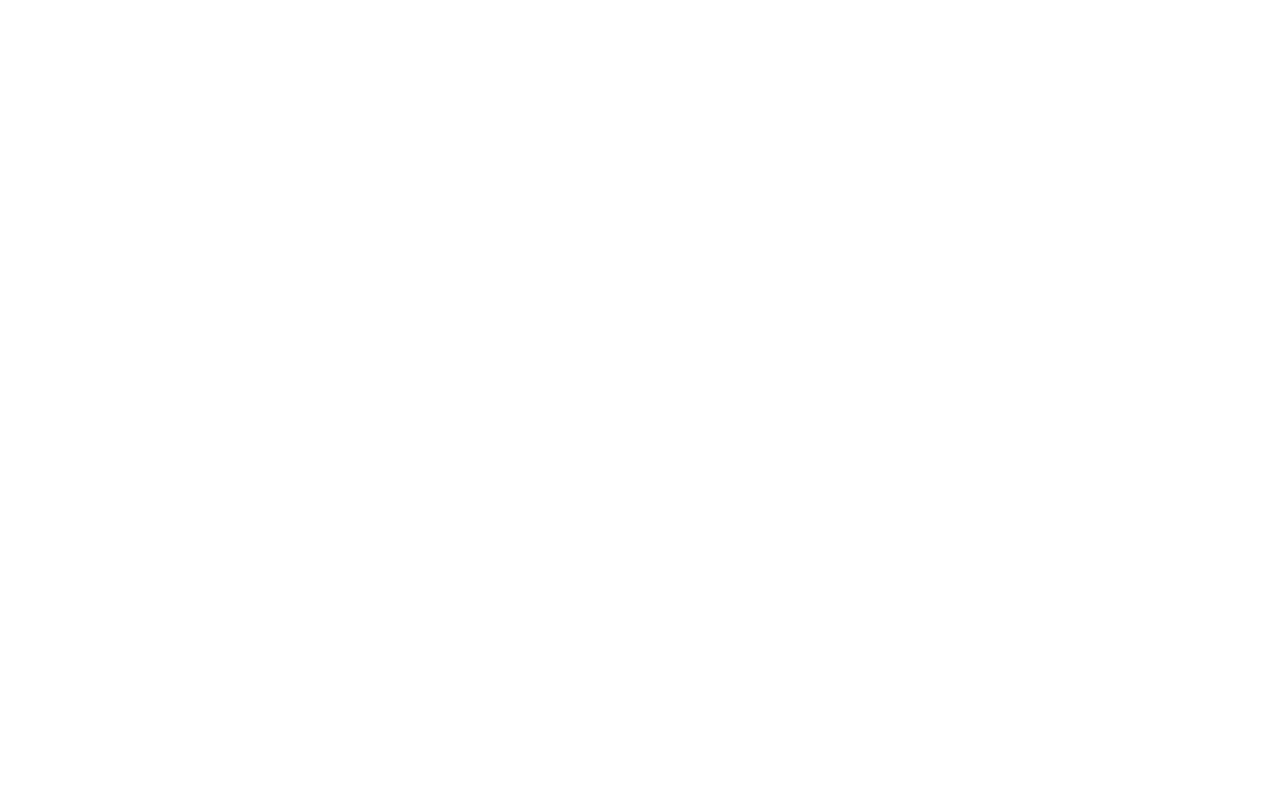
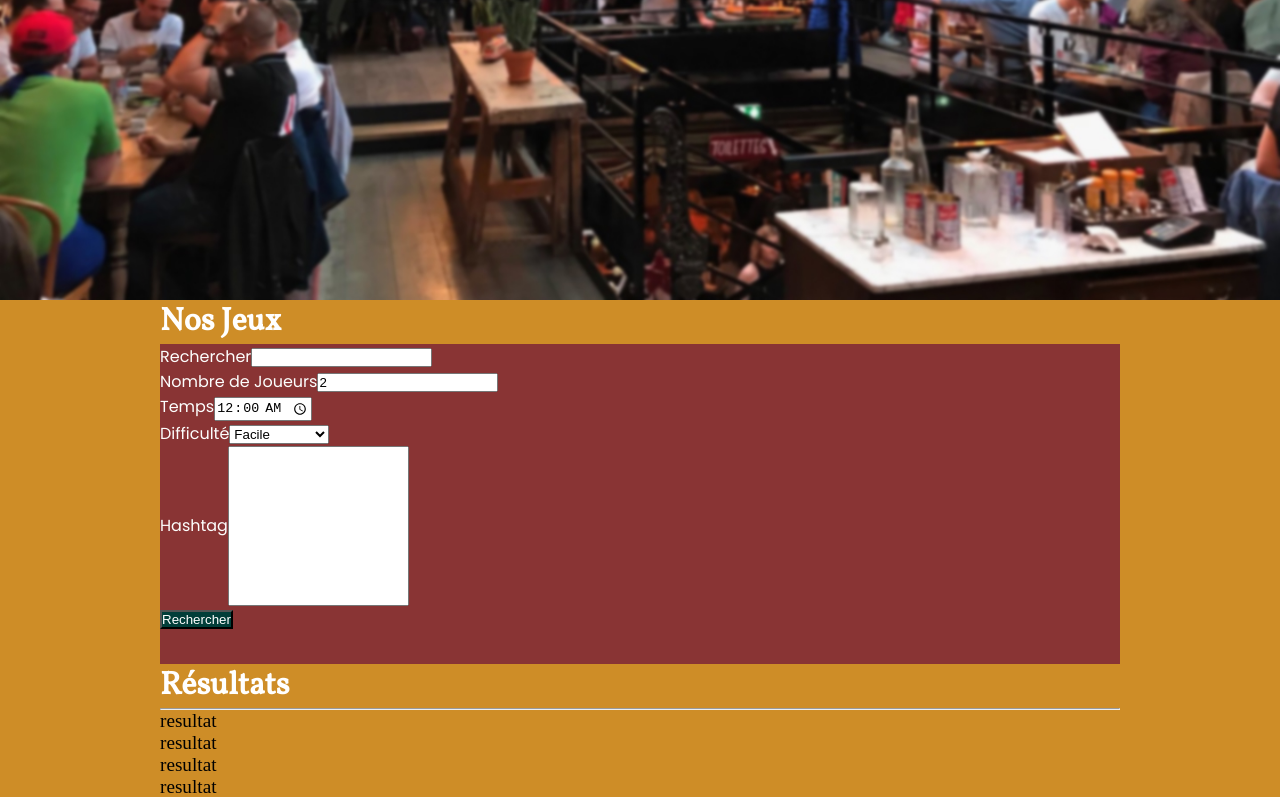
Before and after one commit to swanyptx/lucky-p, a Next.js app: page /ludotheque in a window 1280 px wide. Before the commit this address had no page. Shown: the part 500-1297 px from the top of the page. Before the commit the page ends 800 px from the top, so only its background shows below. Built offline with nearby package versions, Linux system fonts and the light colour scheme.

Commit message:
Page Game/Brewery created + minor changes

```diff
--- a/pages/index.js
+++ b/pages/index.js
@@ -49,7 +49,7 @@
         sectionName="brasserie"
         button={true}
         buttonContent="Voir la brasserie"
-        href="/"
+        href="/brasserie"
       />
       <BasicSection
         title="Les Jeux de La Luck"
@@ -60,7 +60,7 @@
         sectionName="ludotheque"
         button={true}
         buttonContent="Voir la ludothèque"
-        href="/"
+        href="/jeux"
       />
       <Reviews />
       {/* <SocialNetwork/> */}
--- /dev/null
+++ b/pages/ludotheque.js
@@ -0,0 +1,81 @@
+import React from 'react'
+import Head from 'next/head'
+import Booking from '../components/Booking.js'
+import Header from '../components/Header.js'
+import Footer from '../components/Footer.js'
+
+const Ludotheque = () => {
+    return (
+        <div>
+            <Head>
+                <title>La Ludothèque</title>
+                <link rel="icon" href="/favicon.ico" />
+                <link rel="preconnect" href="https://fonts.gstatic.com" />
+                <link href="https://fonts.googleapis.com/css2?family=Poppins&display=swap" rel="stylesheet" />
+                <link href="https://fonts.googleapis.com/css2?family=Poppins:wght@700&display=swap" rel="stylesheet" />
+            </Head>
+            <Header></Header>
+            <section className="ludotheque">
+                <div className="container h-screen py-20 sm:py-10 flex flex-col items-center justify-center ">
+                    <h2>Nos Jeux</h2>
+                    <div className="py-10">
+                        <div className="search rounded p-5">
+                            <form action="" method="get" className="flex flex-col">
+                                <div className="form-group flex flex-nowrap items-center p-6">
+                                    <label htmlFor="searchByName">Rechercher</label>
+                                    <input type="text" id="searchByName" className="search-ByName ml-6 p-2 rounded"/>
+                                </div>
+                                <div className="flex flex-wrap p-3">
+                                    <div className="form-group flex flex-wrap m-3 items-center">
+                                        <label htmlFor="numberPlayer">Nombre de Joueurs</label>
+                                        <input type="number" id="numberPlayer" defaultValue="2" className="ml-6 p-2 w-12 rounded"/>
+                                    </div>
+                                    <div className="form-group flex flex-wrap m-3 items-center">
+                                        <label htmlFor="timePlayable">Temps</label>
+                                        <input type="time" id="timePlayable" defaultValue="00:00" className="ml-6 p-2 rounded"/>
+                                    </div>
+                                    <div className="form-group flex flex-wrap m-3 items-center">
+                                        <label htmlFor="difficulty">Difficulté</label>
+                                        <select name="" id="difficulty" className="p-2 ml-6 rounded">
+                                            <option value="1">Facile</option>
+                                            <option value="2">Intermédiaire</option>
+                                            <option value="3">Pro</option>
+                                        </select>
+                                    </div>
+                                </div>
+                                <div className="form-group flex items-start p-6">
+                                    <label htmlFor="searchByHashtags">Hashtag</label>
+                                    <input type="text" id="searchByHashtags" className="search-hastags rounded ml-11 mb-6 p-2"/>
+                                </div>
+                                <button className="submit rounded py-3 px-4 font-bold" type="submit">Rechercher</button>
+                            </form>
+                        </div>
+                    </div>
+                    <div className="flex flex-col items-center">
+                        <h2>Résultats</h2>
+                        <hr className="w-80"/>
+                        <div className="flex flex-wrap">
+                            <div>
+                                <p>resultat</p>
+                                {/* ForEach d'un composant avec propriété inséré via appel à API */}
+                            </div>
+                            <div>
+                                <p>resultat</p>
+                            </div>
+                            <div>
+                                <p>resultat</p>
+                            </div>
+                            <div>
+                                <p>resultat</p>
+                            </div>
+                        </div>
+                    </div>
+                </div>
+            </section>
+            <Booking></Booking>
+            <Footer />
+        </div>
+    )
+}
+
+export default Ludotheque
--- a/styles/globals.scss
+++ b/styles/globals.scss
@@ -189,3 +189,66 @@
     }
 
 }
+.carte{
+    background-color: $mainGreen;
+    height: fit-content;
+    h2{
+        color: white;
+        font-family: "Vollkorn", sans-serif;
+        font-size: 2rem;
+    }
+}
+.jeux{
+    background-color: $mainBlack;
+    color: white;
+
+    h2{
+        font-family: "Vollkorn", sans-serif;
+        font-size: 2rem;
+    }
+    p{
+        width: 50%;
+        margin: auto;
+    }
+    a{
+        background-color: $mainYellow;
+    }
+    figure{
+        margin: auto;
+        width: 30rem;
+        height: auto;
+        img{
+            width: 100%;
+        }
+    }
+}
+.ludotheque{
+    background-color: $mainYellow;
+    h2{
+        color: white;
+        font-family: "Vollkorn", sans-serif;
+        font-size: 2rem;
+    }
+    .search{
+        min-width: fit-content;
+        min-height: 20rem;
+        background-color: $mainRed;
+        color: $mainBlack;
+        font-family: "Poppins", sans-serif;
+        &-ByName{
+        }
+        &-hastags{
+            min-height: 10rem;
+        }
+        label{
+            color: $mainWhite;
+        }
+    }
+    .submit{
+        width: fit-content;
+        background-color: $mainGreen;
+        margin: auto;
+        color: white;
+
+    }
+}
--- a/styles/reset/_reset.scss
+++ b/styles/reset/_reset.scss
@@ -10,6 +10,7 @@
     box-sizing: border-box;
     margin: 0;
     padding: 0;
+    scrollbar-width: none;
 }
 
 html {
```
Also changed, not shown: pages/brasserie.js (added, +37 -0 lines), pages/jeux.js (added, +46 -0 lines), pages/jeu.js (added).
